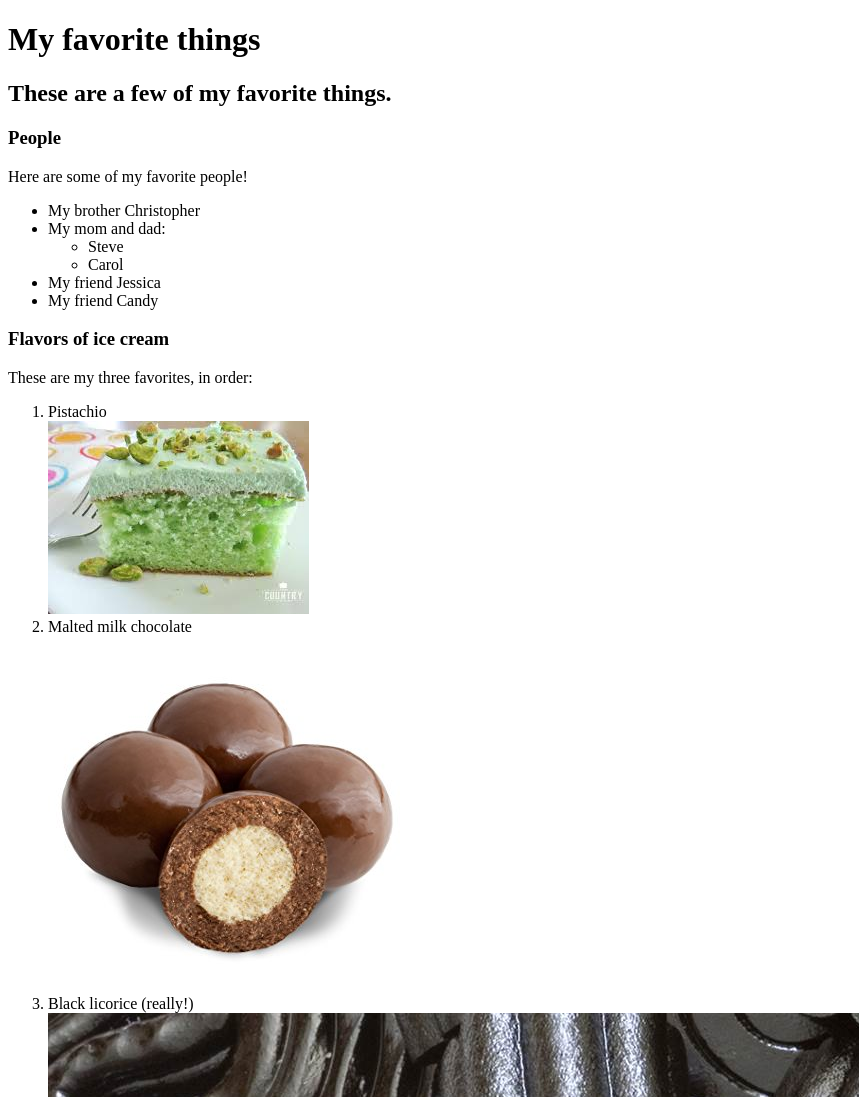
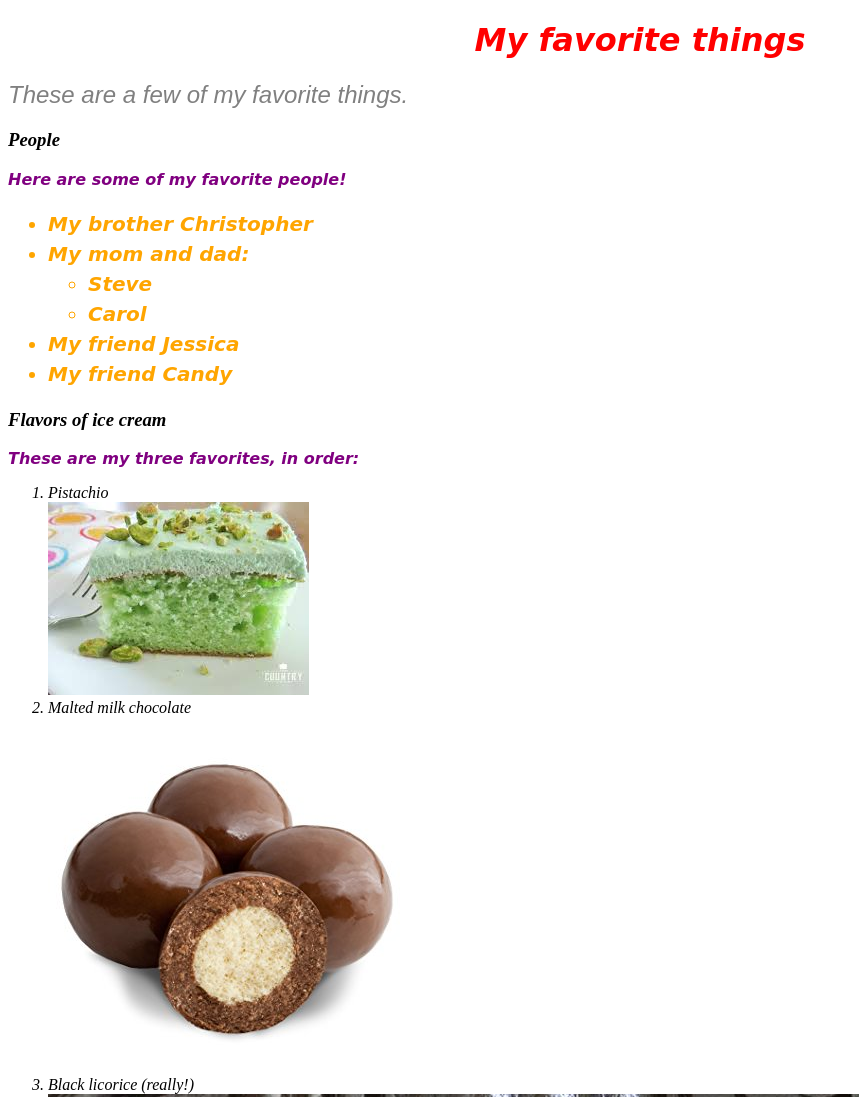
Before and after one commit to azamatbekmurat/my-first-webpage, a plain HTML site: page favorite-things.html in a window 1280 px wide. Shown: the top 1097 px of the page, without its empty margins (0-859 px from the left). Drawn offline with Linux system fonts and the light colour scheme.

Commit message:
add styling 3

```diff
--- /dev/null
+++ b/css/styles-favorite-places.css
@@ -0,0 +1,34 @@
+H1{
+  color: grey;
+  text-align:center;
+  font-style: italic;
+  font-weight: lighterrweight;
+  font-family: monospace;
+  font-size: 100;
+}
+img {
+  height: 200px;
+  width: 20%;
+  background-color: powderblue;
+}
+
+H2 {
+  font-size: inherit;
+  font-family: monospace;
+  color: green;
+}
+
+a {
+  color: orange;
+  font-style: bold;
+}
+
+p {
+font-size: 20px;
+font-family:sans-serif;
+color: red;
+}
+
+body {
+background-image: url('img/dobermann.jpg');
+}
--- /dev/null
+++ b/css/styles.css
@@ -0,0 +1,42 @@
+h1 {
+  color: red;
+  text-align: center;
+  font-style: oblique;
+  font-weight: bolder;
+  font-family: cursive;
+  font size: serif;
+  line weight:cursive;
+}
+
+
+h2 {
+  color: grey;
+  text-align:left;
+  font-style: normal;
+  font-weight: lighter;
+  font-family: fantasy;
+  font size: monospace;
+  line weight: sans-serif;;
+}
+
+p{
+  color: purple;
+  text-align: left;
+  font-style: oblique;
+  font-weight: bolder;
+  font-family: cursive;
+  font size: serif;
+  line weight:cursive;
+}
+
+ul {
+  color: orange;
+  text-align: left;
+  font-style: oblique;
+  font-weight: bolder;
+  font-family: cursive;
+  font size: serif;
+  line weight:cursive;
+  font-size: 20px;
+  line-height: 30px;
+}
--- a/favorite-things.html
+++ b/favorite-things.html
@@ -1,11 +1,12 @@
 <!DOCTYPE html>
 <html>
   <head>
+    <link href="css/styles.css" rel="stylesheet" type="text/css">
     <title>Michael's favorite things</title>
   </head>
   <body>
     <h1>My favorite things</h1>
-    <h2>These are a few of my favorite things.</h2>
+    <h2><em>These are a few of my favorite things.<em></h2>
 
     <h3>People</h3>
     <p>Here are some of my favorite people!</p>
```
Also changed, not shown: favorite-places.html (added, +26 -0 lines), my-first-webpage.html (+1 -0 lines), my-pet-2.html (+2 -1 lines), my-pet.html (+1 -0 lines), img/Hawaii.jpg (added), img/alki.jpeg (added), img/miami.jpg (added), 1 other file.
